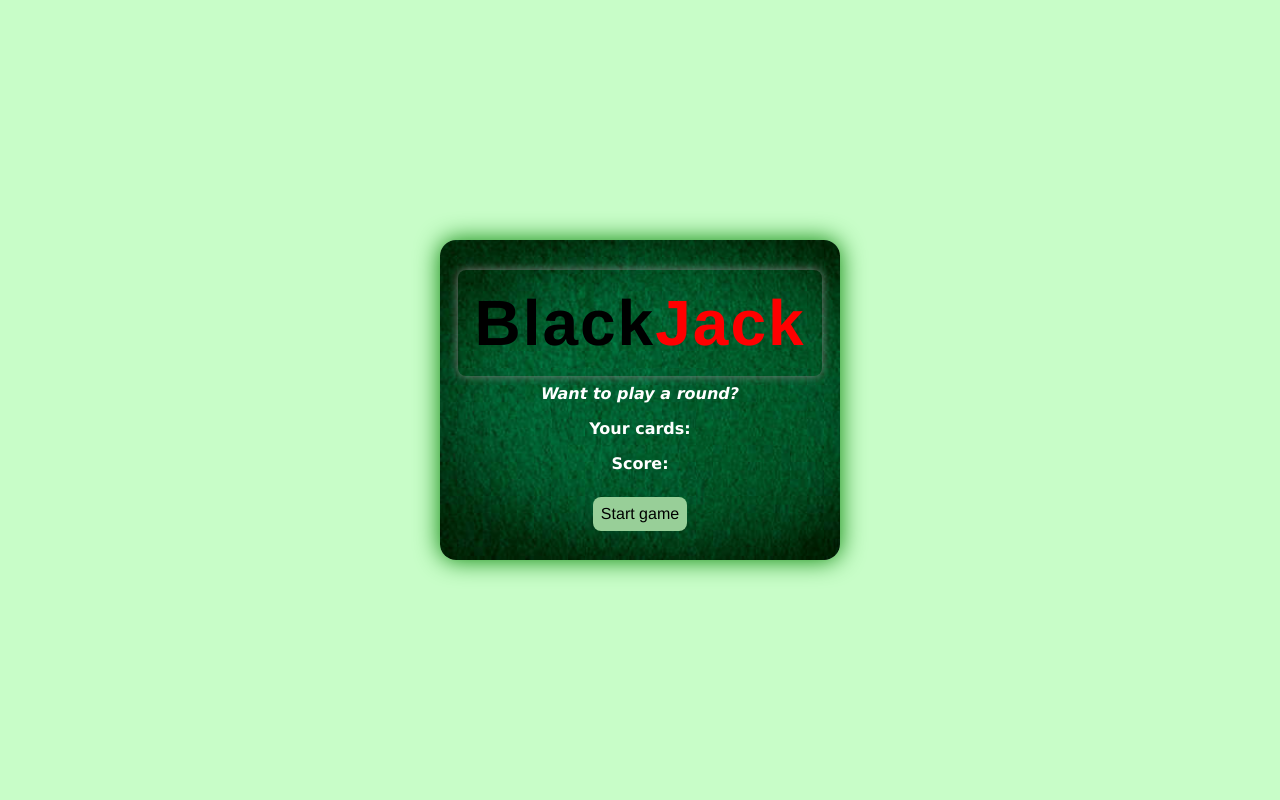
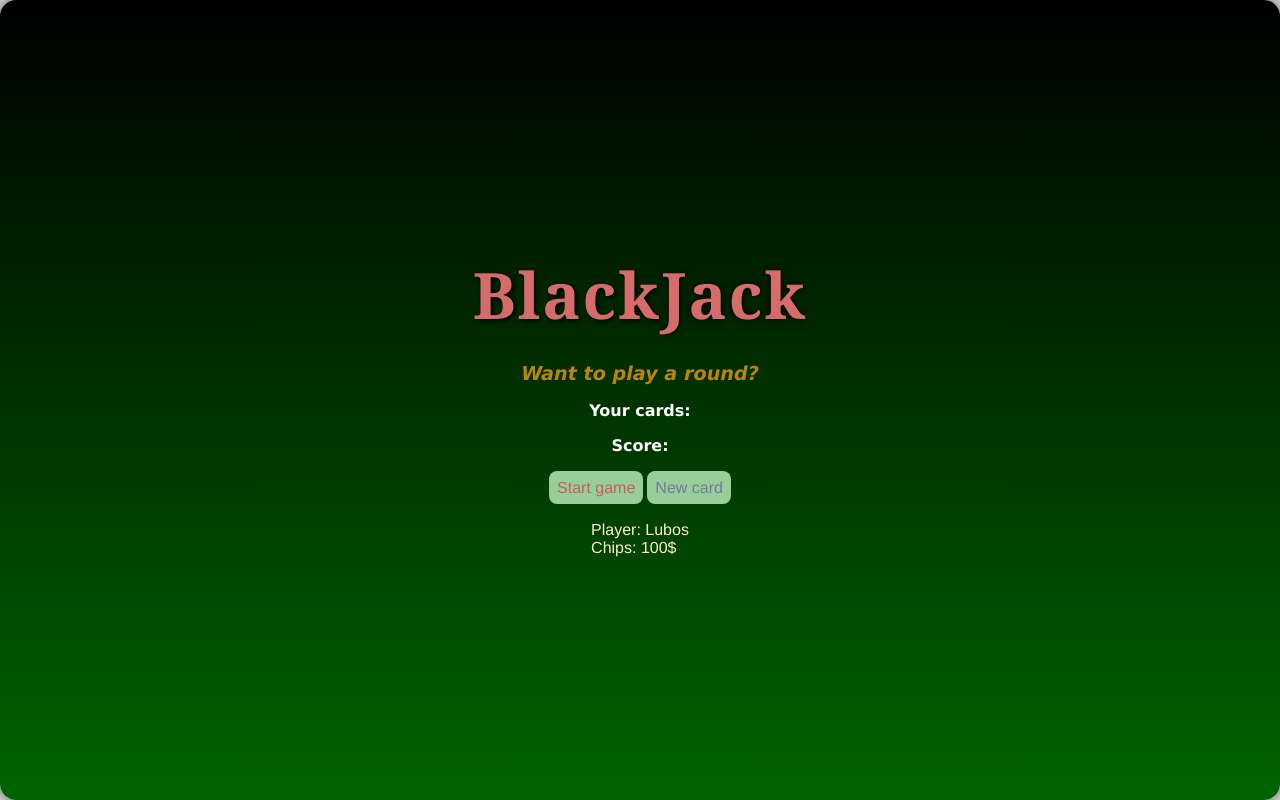
Before and after one commit to lubosJurca/s-blackjack, a plain HTML site: page index.html in a window 1280 px wide. Drawn offline with Linux system fonts and the light colour scheme.

Commit message:
skoro hotova hra

```diff
--- a/index.html
+++ b/index.html
@@ -13,11 +13,17 @@
 
     <section class="container">
         <h1>Black<span class="heading">Jack</span></h1>
-        <p class="question">Want to play a round?</p>
+        <p class="question" id="question">Want to play a round?</p>
         <p id="myCards">Your cards:</p>
         <p id="score">Score:</p>
-        <p id="message"></p>
-        <a href="#" id="start-button" onclick="startGame()">Start game</a>
+
+        <div id="wrapper">
+            <a href="#" id="start-button" onclick="startGame()">Start game</a>
+            <a href="#" id="new-card" onclick="newCard()">New card</a>
+        </div>
+
+
+        <p id="player-el"></p>
     </section>
 
 
--- a/script.js
+++ b/script.js
@@ -1,28 +1,77 @@
-let firstCard = Math.ceil(Math.random(2 - 12) * 10)
-let secondCard = Math.ceil(Math.random(2 - 12) * 10)
-let sum = firstCard + secondCard
+
+let cards = []
+let sum = 0
 let hasBlackJack = false
-let isAlive = true
+let isAlive = false
 let message = ""
 let myCards = document.getElementById("myCards")
 let score = document.getElementById("score")
-let actionText = document.getElementById("message")
+let question = document.getElementById("question")
+let player = {
+    name: "Lubos",
+    chips: 100
+}
+
+let playerEl = document.getElementById("player-el")
+
+playerEl.innerHTML = `Player: ${player.name}<br> Chips:  ${player.chips}$`
+
+
 
 function startGame() {
+    isAlive = true
+    let firstCard = getRandomCard()
+    let secondCard = getRandomCard()
+    cards = [firstCard, secondCard]
+
+    sum = firstCard + secondCard
+
+    renderGame()
+}
+
+
+function renderGame() {
+    myCards.textContent = "Cards: "
+
+
+    for (let i = 0; i < cards.length; i++) {
+        myCards.textContent += " " + cards[i]
+    }
+
     if (sum < 21) {
         message = "Do you want to draw a new card?"
     } else if (sum === 21) {
         message = "Wohoo! You have got Blackjack!"
         hasBlackJack = true
+        player.chips += 10
     } else {
         message = "You are out of the game!"
         isAlive = false
+        player.chips -= 10
     }
 
-    myCards.textContent += ` ${firstCard} and ${secondCard}`
-    score.textContent += ` ${sum}`
-    actionText.textContent = message
+
+    score.textContent = `Sum: ${sum}`
+    question.innerText = message
 
 
 
 }
+
+
+function newCard() {
+    if (isAlive === true && hasBlackJack === false) {
+        let newCard = getRandomCard()
+        cards.push(newCard)
+        sum += newCard
+
+
+        renderGame()
+    }
+
+}
+
+
+function getRandomCard() {
+    return Math.ceil(Math.random() * (11 - 1) + 1)
+}
--- a/style.css
+++ b/style.css
@@ -8,8 +8,8 @@ body {
     display: flex;
     justify-content: center;
     align-items: center;
-    height: 100vh;
-    background: rgb(200, 253, 200);
+    /* height: 100vh; */
+
 }
 
 .container {
@@ -18,27 +18,29 @@ body {
     justify-content: center;
     align-items: center;
 
-    background-image: url(backround.jpg);
+    /* background-image: url(backround.jpg); */
+    background: linear-gradient(black, darkgreen);
     background-size: cover;
     color: white;
-    width: 25rem;
-    height: 20rem;
+    width: 100vw;
+    height: 100vh;
     border-radius: 1rem;
-    box-shadow: 0 0 25px green;
+    box-shadow: 0 0 25px rgb(0, 0, 0);
 }
 
 h1 {
     padding: 1rem;
     font-size: 4rem;
-    color: black;
+    color: rgb(213, 107, 107);
     letter-spacing: 2px;
     border-radius: 0.5rem;
-    box-shadow: 0 0 10px grey;
-    font-family: 'Franklin Gothic Medium', 'Arial Narrow', Arial, sans-serif;
+    text-shadow: 2px 2px 5px black;
+    font-family: Cambria, Cochin, Georgia, Times, 'Times New Roman', serif;
 }
 
 .heading {
-    color: red;
+    color: rgb(213, 107, 107);
+    text-shadow: 0px 0px 10px black;
 }
 
 p {
@@ -49,19 +51,49 @@ p {
 
 .question {
     font-style: italic;
+    color: darkgoldenrod;
+    font-size: larger;
 }
 
 
 #start-button {
     text-decoration: none;
     background: rgb(152, 207, 152);
-    color: black;
+    color: rgb(205, 92, 92);
     padding: 0.5rem;
     border-radius: 0.5rem;
     font-family: 'Franklin Gothic Medium', 'Arial Narrow', Arial, sans-serif;
-
+    margin-bottom: 0.5rem;
+    text-align: center;
+    width: 6rem;
 }
 
 #start-button:hover {
     background: rgb(127, 207, 127);
 }
+
+#new-card {
+    text-decoration: none;
+    background: rgb(152, 207, 152);
+    color: rgb(117, 121, 161);
+    padding: 0.5rem;
+    border-radius: 0.5rem;
+    width: 6rem;
+    text-align: center;
+    font-family: 'Franklin Gothic Medium', 'Arial Narrow', Arial, sans-serif;
+
+}
+
+#new-card:hover {
+    background: rgb(127, 207, 127);
+}
+
+#player-el {
+    color: blanchedalmond;
+    font-weight: normal;
+    font-family: 'Franklin Gothic Medium', 'Arial Narrow', Arial, sans-serif;
+}
+
+#wrapper {
+    margin: 1rem;
+}
```
